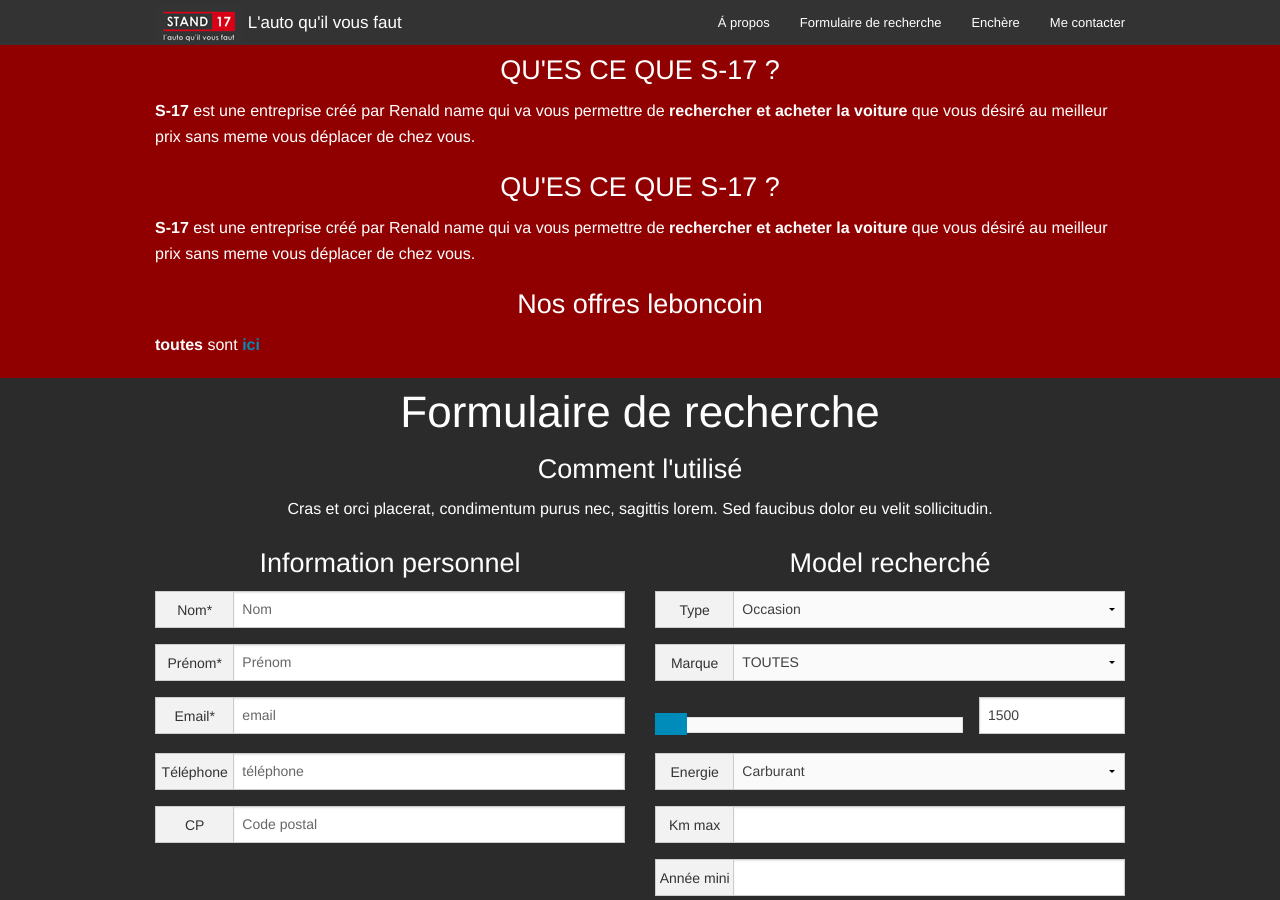
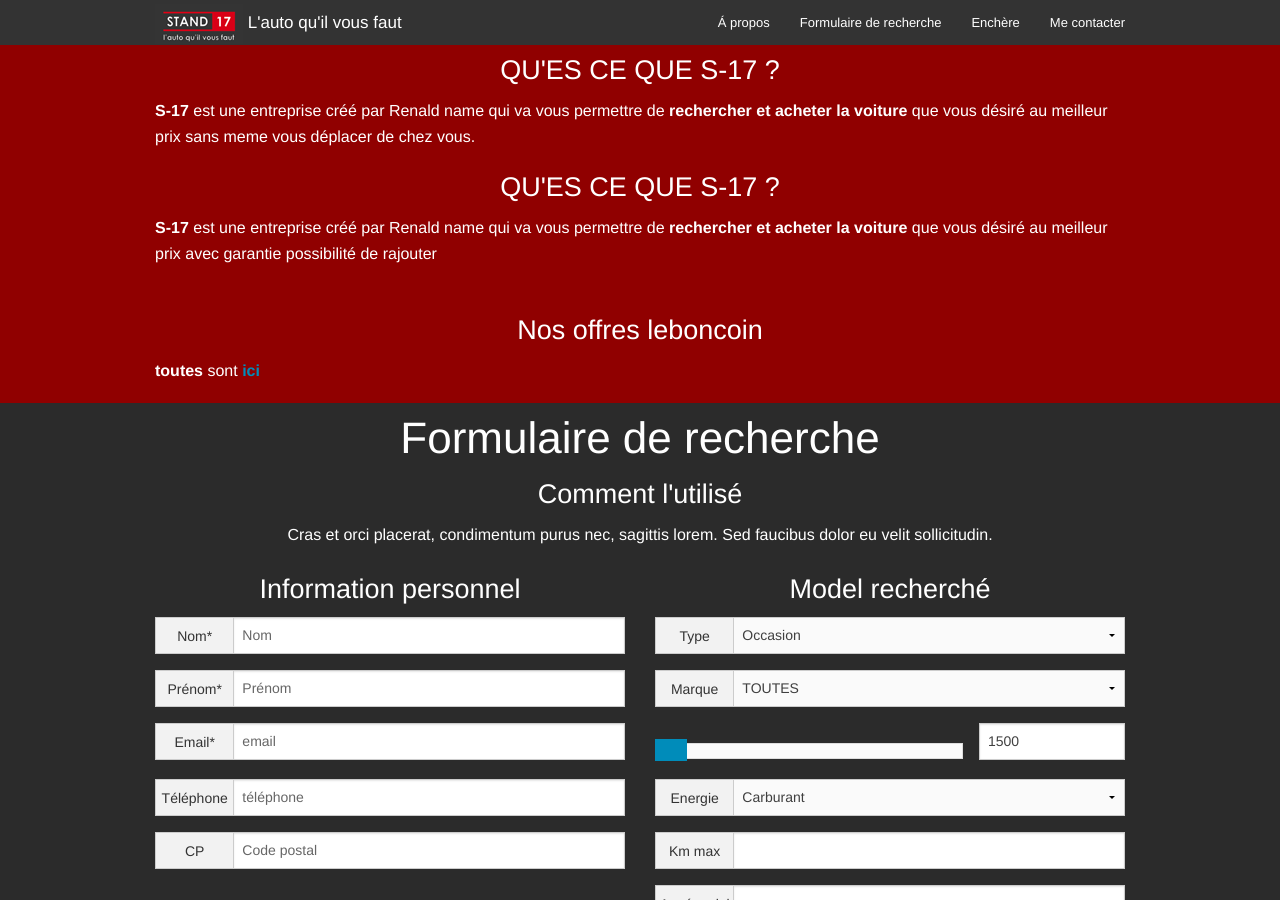
Before and after one commit to Thegeiger/S-17, a Jekyll site: the page built from index.html, in a window 1280 px wide and 900 px high, scrolled down 985 px. Built offline with Jekyll 4.4.1, drawn with Linux system fonts in a browser that asks for light colours.

Commit message:
Updated 'index.html' via CloudCannon

```diff
--- a/index.html
+++ b/index.html
@@ -97,7 +97,7 @@ enchere:
             <h3 class="text-center editable">QU'ES CE QUE S-17 ?</h3>
             <p class="editable"><strong>S-17</strong> est une entreprise créé par Renald name qui va vous permettre de <strong>rechercher et acheter la voiture</strong> que vous désiré au meilleur prix sans meme vous déplacer de chez vous.</p>
             <h3 class="text-center editable">QU'ES CE QUE S-17 ?</h3>
-            <p class="editable"><strong>S-17</strong> est une entreprise créé par Renald name qui va vous permettre de <strong>rechercher et acheter la voiture</strong> que vous désiré au meilleur prix sans meme vous déplacer de chez vous.</p>
+            <p class="editable"><strong>S-17</strong> est une entreprise cr&eacute;&eacute; par Renald name qui va vous permettre de <strong>rechercher et acheter la voiture</strong> que vous d&eacute;sir&eacute; au meilleur prix avec garantie possibilit&eacute; de rajouter<br />&nbsp;</p>
             <h3 class="text-center editable">Nos offres leboncoin</h3>
             <p class="editable"><b>toutes </b>sont<b><a href="http://www.leboncoin.fr/annonces/offres/ile_de_france/"> ici</a></b></p>
           </div>
```
